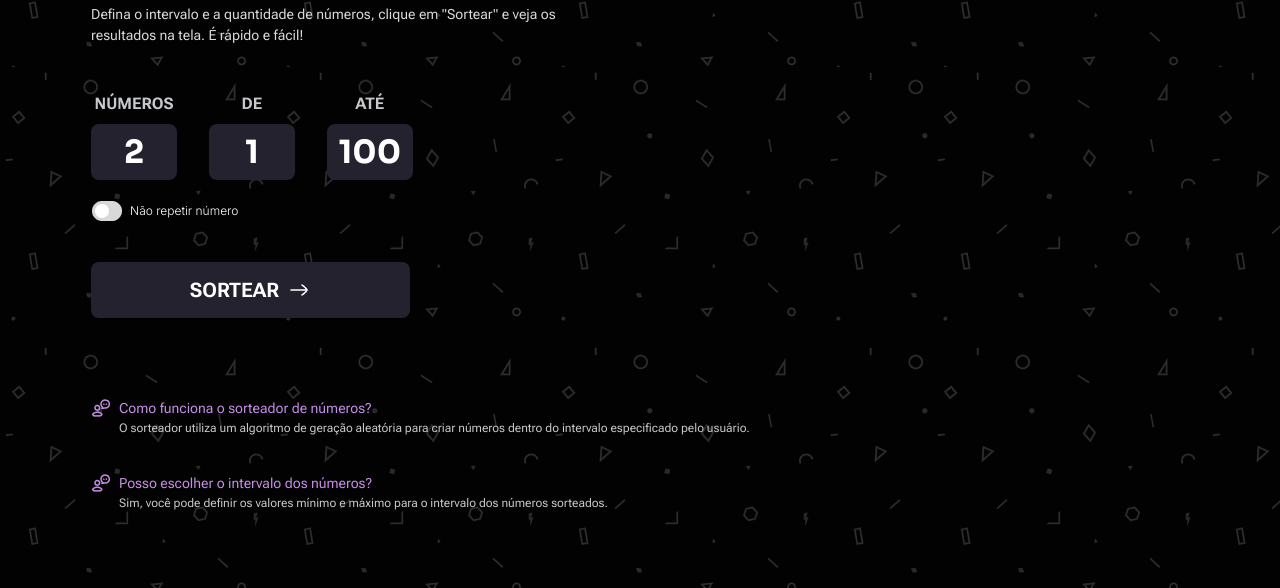
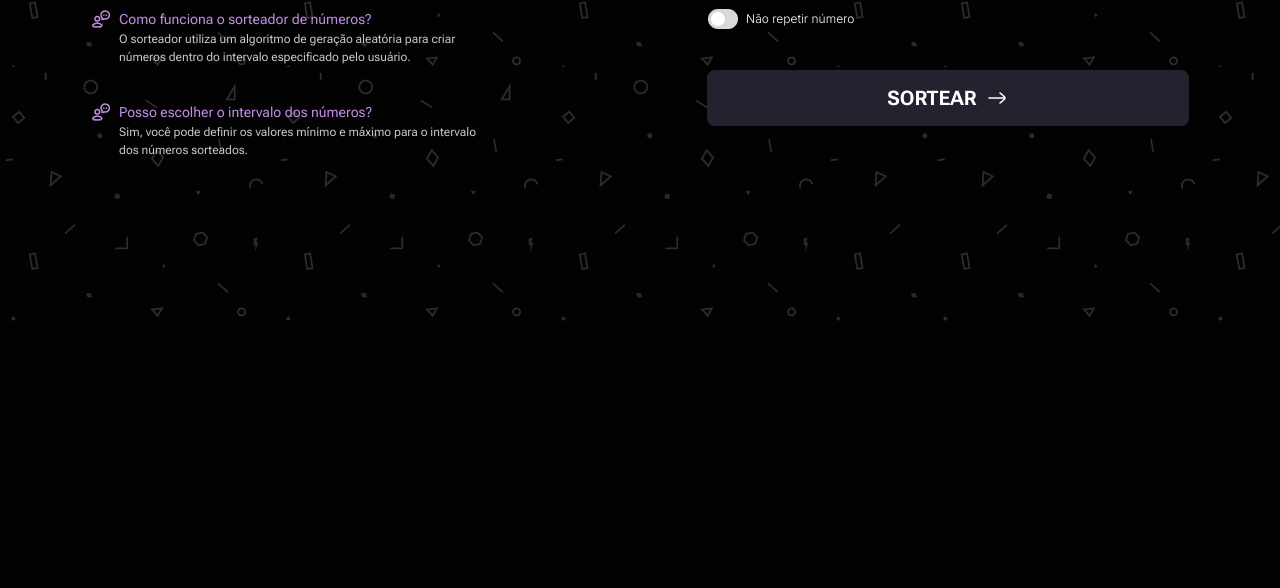
Before and after one commit to marlon-monteiro/cr-project-raffle, a plain HTML site: page index.html in a window 1280 px wide. Shown: the part 459-1047 px from the top of the page. After the commit the page ends 800 px from the top, so only its background shows below. Drawn offline with Linux system fonts and the light colour scheme.

Commit message:
front's done for mobile and desktop

```diff
--- a/style/main.css
+++ b/style/main.css
@@ -3,6 +3,29 @@ main {
 
   @media (min-width: 80em) {
     margin-top: 5.56rem;
+
+    display: grid;
+    grid-template-columns: 1fr 1fr;
+    grid-template-rows: auto auto;
+    grid-template-areas:
+    "A B"
+    "C B";
+
+    align-items: center;
+column-gap: 6.75rem;
+
+    & #title {
+      grid-area: A
+    }
+
+    & #raffle {
+      grid-area: B
+    }
+
+    & #faq-wrapper {
+      grid-area: C
+    }
+
   }
 }
 
@@ -144,6 +167,11 @@ button {
 
   margin: 0;
 
+  @media (min-width: 80em){
+    width: 100%;
+    height: 3.5rem;
+  }
+
   & img {
     width: 1.5rem;
     height: 1.5rem;
@@ -154,14 +182,22 @@ button {
 
 #faq-wrapper {
   margin-top: 5rem;
-  /* margin-bottom: 2.75rem; */
   display: flex;
   flex-direction: column;
   gap: 2.25rem;
 
+  @media(min-width: 80em){
+    margin-top: 2.37rem;
+  }
+
   & .faq {
     display: flex;
-    gap: .5rem;
+    gap: 0.5rem;
+
+    @media (min-width: 80em){
+      width: 24.12rem;
+      height: 3.55rem;
+    }
 
     & img {
       width: 1.25rem;
```
